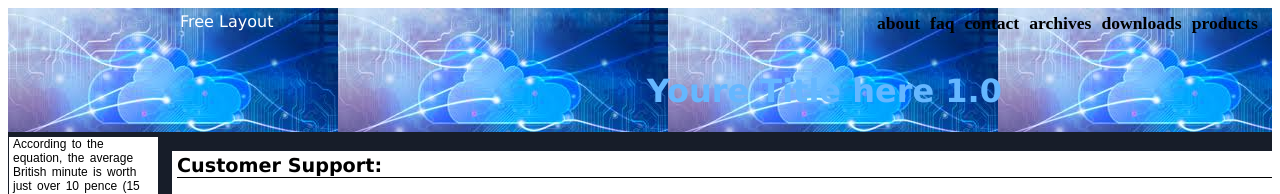
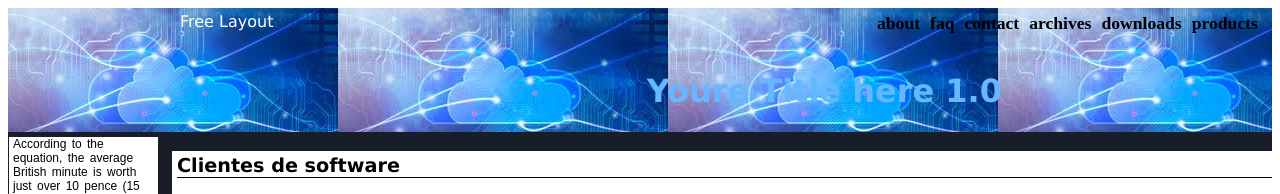
Before and after one commit to jegaar14/ProyectoWeb, a plain HTML site: page NuestratiendaWeb/biz/index.html in a window 1280 px wide. Shown: the top 194 px of the page. Drawn offline with Linux system fonts and the light colour scheme.

Commit message:
cambio de titulo y añado foto de linux

```diff
--- a/NuestratiendaWeb/biz/index.html
+++ b/NuestratiendaWeb/biz/index.html
@@ -54,7 +54,7 @@ Free Layout
 
 
 <div id="content">
-<h3>Customer Support:</h3>
+<h3>Clientes de software</h3>
 
 <img class="left" src="picks/7.jpg" alt="imade"></img>
 <p><strong>T</strong>echnology has made available a wide range of customer service tools. They range from support websites and the ability to have live chats with technical staff to databases tracking individual customers' preferences, pattern of buying, payment methods etc.,</p>
```
Also changed, not shown: NuestratiendaWeb/biz/picks/linux.jpg (added).
